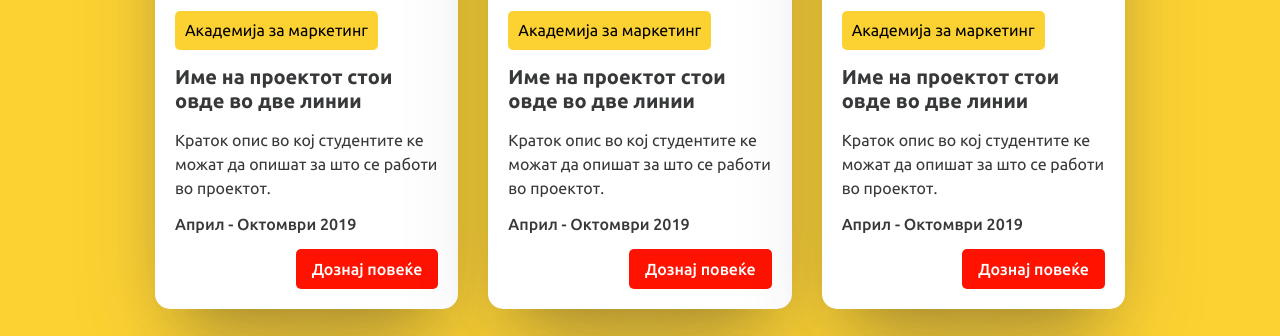
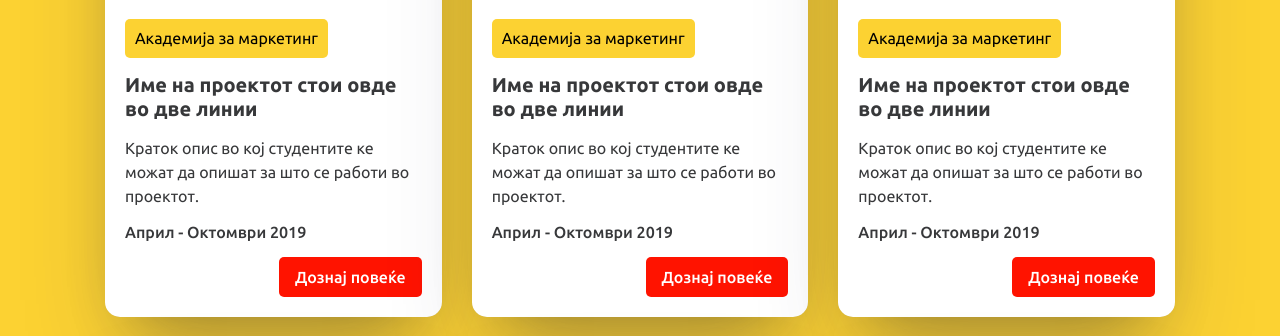
Before and after one commit to Kartinov/brainsterlabs_dimchekartinovfs6, a PHP site: page / in a window 1280 px wide. Shown: the part 982-1318 px from the top of the page. Run offline with PHP 8.4, Linux system fonts and the light colour scheme.

Commit message:
Margin problem fixed

```diff
--- a/assets/css/main.css
+++ b/assets/css/main.css
@@ -1,5 +1,5 @@
 @charset "UTF-8";
-@import url("https://fonts.googleapis.com/css2?family=Ubuntu:ital,wght@0,300;0,400;0,500;0,700;1,300;1,400&display=swap");
+@import url("https://fonts.googleapis.com/css2?family=Open+Sans:wght@400;500;600;700&family=Ubuntu:ital,wght@0,300;0,400;0,500;0,700;1,300;1,400&display=swap");
 * {
   box-sizing: border-box;
 }
@@ -72,14 +72,6 @@ body {
   -moz-osx-font-smoothing: grayscale;
 }
 
-h1,
-h2,
-h3,
-h4,
-h5,
-h6 {
-  font-weight: 700;
-}
 h1::first-letter,
 h2::first-letter,
 h3::first-letter,
@@ -147,10 +139,13 @@ a {
   font-weight: 500;
   user-select: none;
   cursor: pointer;
-  transition: background-color 0.2s ease-out;
+  transition: background-color 0.2s ease-in-out;
 }
 .btn:hover {
-  background-color: #cc0f00;
+  background-color: #db1000;
+}
+.btn:focus {
+  transform: scale(0.98);
 }
 
 .wrapper {
@@ -165,7 +160,17 @@ a {
 }
 @media (min-width: 768px) {
   .wrapper {
-    max-width: 1000px;
+    max-width: 740px;
+  }
+}
+@media (min-width: 992px) {
+  .wrapper {
+    max-width: 900px;
+  }
+}
+@media (min-width: 1200px) {
+  .wrapper {
+    max-width: 1100px;
   }
 }
 
@@ -198,6 +203,7 @@ header .nav-wrapper {
 }
 header .nav-wrapper .logo {
   width: clamp(3.1875rem, 5vw, 4.125rem);
+  -webkit-tap-highlight-color: transparent;
 }
 header .nav-wrapper ul.nav-menu-items {
   list-style: none;
@@ -231,7 +237,7 @@ header .nav-wrapper ul.nav-menu-items {
     align-items: center;
     justify-content: flex-end;
     width: 100%;
-    font-weight: 700;
+    font-weight: 600;
     padding-left: 0.625rem;
     font-size: 0.875rem;
   }
@@ -377,10 +383,13 @@ section.hero-image h1.hero-title {
   font-weight: 500;
   background-color: #37383a;
   color: #fff;
+  font-family: "Open Sans", sans-serif;
+  font-weight: 600;
   padding-top: 1.875rem;
   padding-bottom: 1.875rem;
   padding-right: 3.75rem;
   padding-left: 0.9375rem;
+  -webkit-tap-highlight-color: transparent;
 }
 .card-menu button.trigger br {
   display: none;
@@ -474,6 +483,9 @@ section.hero-image h1.hero-title {
     margin-right: -1.875rem;
   }
 }
+.cards .card {
+  -webkit-tap-highlight-color: transparent;
+}
 .cards .card-inner {
   display: block;
   border-radius: 15px;
@@ -501,6 +513,7 @@ section.hero-image h1.hero-title {
   object-fit: cover;
   object-position: center;
   height: 200px;
+  user-select: none;
 }
 @media (min-width: 410px) {
   .cards .card-thumbnail img {
@@ -655,7 +668,7 @@ form select {
 }
 form .btn {
   text-transform: uppercase;
-  font-weight: 700;
+  font-weight: 600;
   display: block;
   width: 100%;
 }
--- a/assets/includes/main.php
+++ b/assets/includes/main.php
@@ -12,10 +12,12 @@
         академијата<br> за дизајн<i class="fas fa-check-circle"></i></button>
     </div>
 
-    <div class="cards-wrapper wrapper">
-      <h2 class="sub-heading">Проекти</h2>
-      <section class="cards">
-        <!-- Appening elements -->
-      </section>
+    <div class="wrapper">
+      <div class="cards-wrapper">
+        <h2 class="sub-heading">Проекти</h2>
+        <section class="cards">
+          <!-- Appening elements -->
+        </section>
+      </div>
     </div>
   </main>
--- a/assets/scss/abstracts/_variables.scss
+++ b/assets/scss/abstracts/_variables.scss
@@ -6,6 +6,7 @@
 
 // Font settings
 $font-family-base:           'Ubuntu', sans-serif;
+$font-family-primary:        'Open Sans', sans-serif;
 
 $font-size-small:            rem-calc(14);
 $font-size-base:             rem-calc(16);
@@ -22,7 +23,8 @@ $line-height-base:           1.5;
 
 $font-weight-normal:         400;
 $font-weight-medium:         500;
-$font-weight-bold:           700;
+$font-weight-bold:           600;
+$font-weight-bolder:         700;
 
 // Size settings
 $gutter-base:                rem-calc(30);
--- a/assets/scss/components/_cards.scss
+++ b/assets/scss/components/_cards.scss
@@ -15,11 +15,14 @@
     font-weight: var.$font-weight-medium;
     background-color: var.$text-color-base;
     color: var.$text-color-primary;
+    font-family: var.$font-family-primary;
+    font-weight: var.$font-weight-bold;
 
     padding-top: var.$gutter-base;
     padding-bottom: var.$gutter-base;
     padding-right: (var.$gutter-base * 2);
     padding-left: (math.div(var.$gutter-base, 2));
+    -webkit-tap-highlight-color: transparent;
     br {
       display: none;
       @include mix.breakpoint('custom-small', min) {
@@ -94,10 +97,11 @@
 }
 
 .cards {
-  @include mix.breakpoint('medium', min) {
+   @include mix.breakpoint('medium', min) {
     margin-right: -(var.$gutter-base);
   }
   .card {
+    -webkit-tap-highlight-color: transparent;
     &-inner {
       display: block;
       border-radius: var.$radius * 3;
@@ -122,6 +126,7 @@
         object-fit: cover;
         object-position: center;
         height: 200px;
+        user-select: none;
         @include mix.breakpoint('custom-small', min) {
           height: 250px;
         }
--- a/assets/scss/components/_navbar.scss
+++ b/assets/scss/components/_navbar.scss
@@ -28,6 +28,7 @@ header {
 
     .logo {
       width: clamp((var.$gutter-base * 1.7), 5vw, (var.$gutter-base * 2.2));
+      -webkit-tap-highlight-color: transparent;
     }
 
     ul.nav-menu-items {
--- a/assets/scss/core/_common-elements.scss
+++ b/assets/scss/core/_common-elements.scss
@@ -17,7 +17,6 @@ h3,
 h4,
 h5,
 h6 {
-  font-weight: 700;
   &::first-letter {
     text-transform: capitalize;
   }
@@ -78,9 +77,12 @@ a {
   font-weight: var.$font-weight-medium;
   user-select: none;
   cursor: pointer;
-  transition: background-color var.$transition-normal ease-out;
+   transition: background-color var.$transition-normal ease-in-out;
   &:hover {
-    background-color: darken(var.$background-color-secondary, 10%);
+    background-color: darken(var.$background-color-secondary, 7%);
+  }
+  &:focus {
+    transform: scale(0.98);
   }
 }
 
@@ -97,6 +99,12 @@ a {
   margin-right: auto;
 
   @include mix.breakpoint('medium', min) {
-    max-width: 1000px;
+    max-width: 740px;
+  }
+  @include mix.breakpoint('large', min) {
+    max-width: 900px;
+  }
+  @include mix.breakpoint('x-large', min) {
+    max-width: 1100px;
   }
 }
--- a/assets/scss/core/_custom-font.scss
+++ b/assets/scss/core/_custom-font.scss
@@ -1 +1 @@
-@import url('https://fonts.googleapis.com/css2?family=Ubuntu:ital,wght@0,300;0,400;0,500;0,700;1,300;1,400&display=swap');
+@import url('https://fonts.googleapis.com/css2?family=Open+Sans:wght@400;500;600;700&family=Ubuntu:ital,wght@0,300;0,400;0,500;0,700;1,300;1,400&display=swap');
```
Also changed, not shown: 1 other file.
